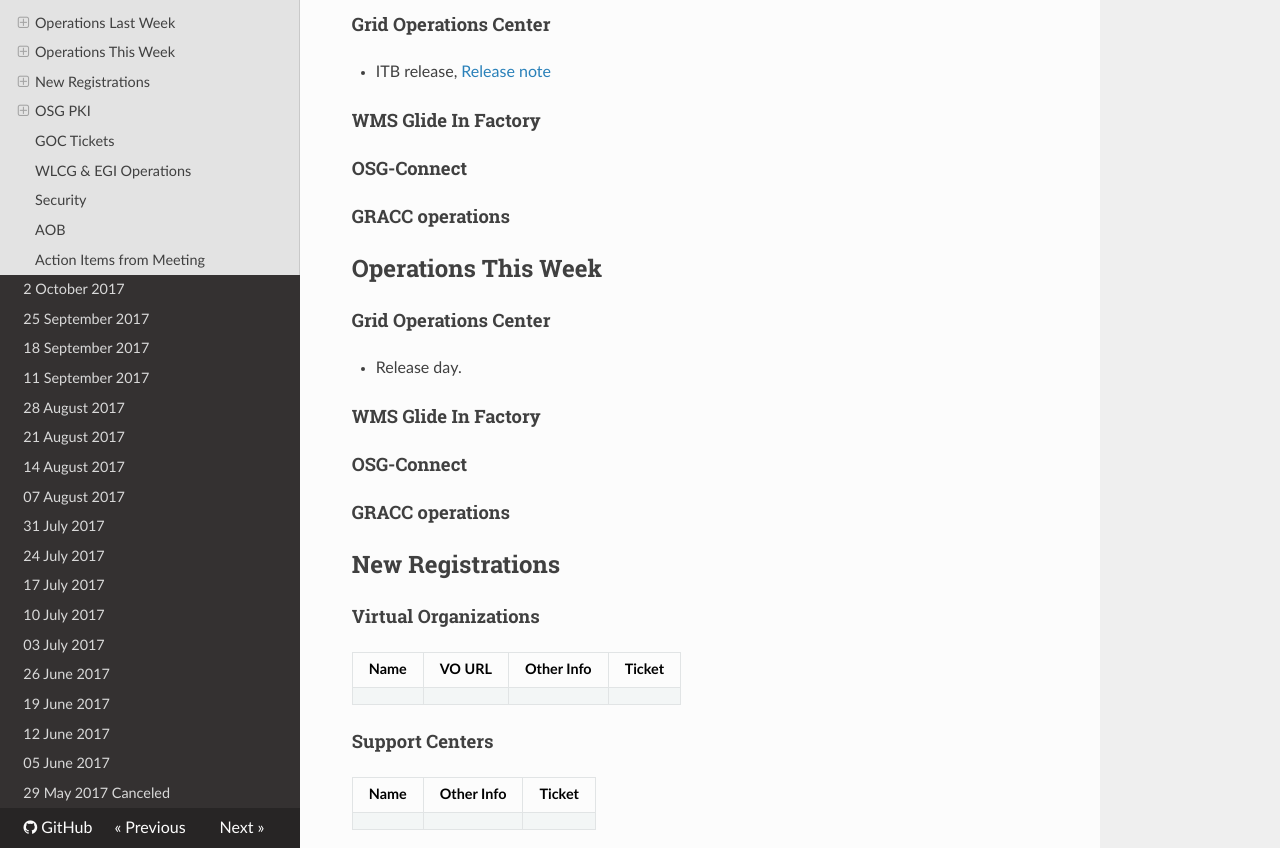
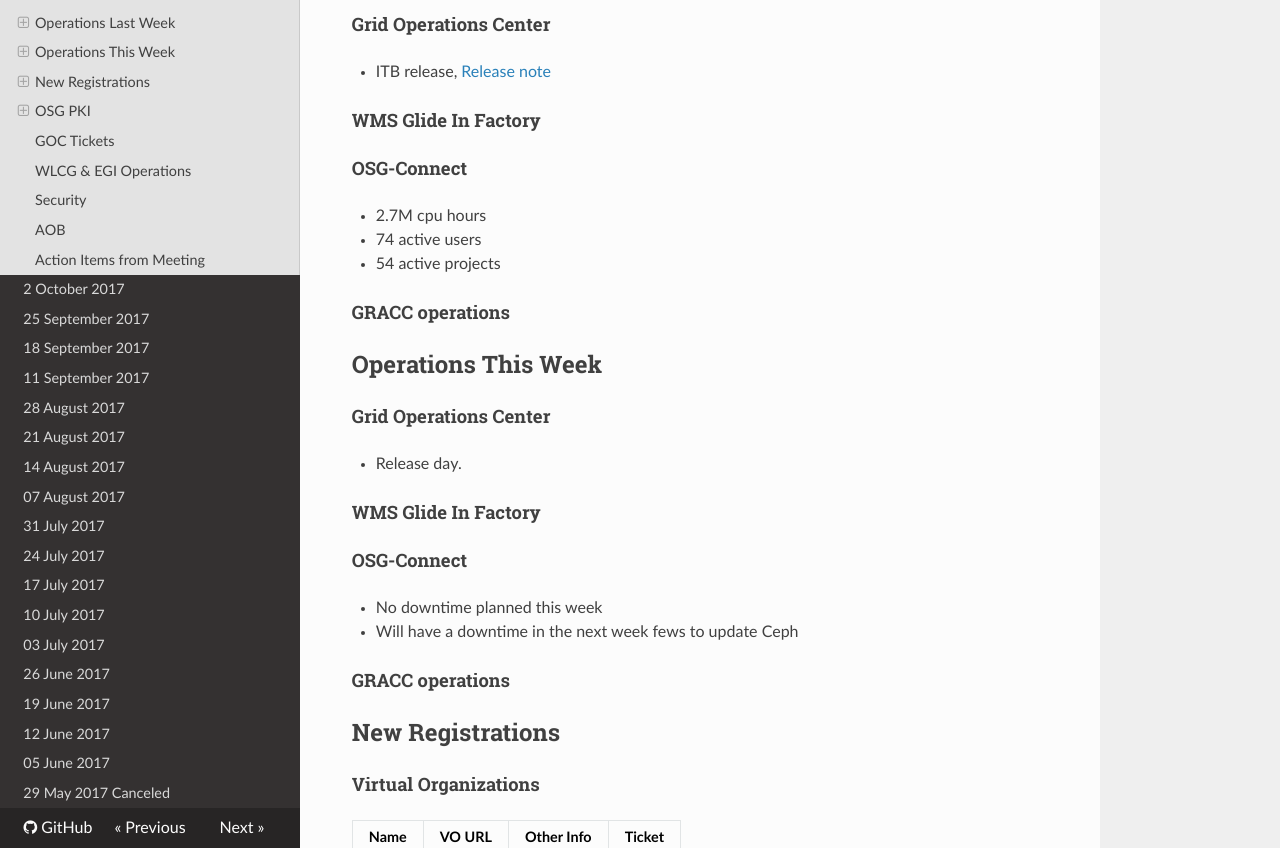
Before and after one commit to osg-htc/operations, an MkDocs documentation site: the page built from docs/WeeklyMinutes/09Oct2017.md, in a window 1280 px wide and 900 px high, scrolled down 1076 px, cut to the strip 52-900 px from the top of the window. Built offline with MkDocs 1.6.1, drawn with Linux system fonts in a browser that asks for light colours; nearby versions of some CDN libraries; old or Windows-style settings are respelled for this version of MkDocs.

Commit message:
OSG Connect updates

```diff
--- a/docs/WeeklyMinutes/09Oct2017.md
+++ b/docs/WeeklyMinutes/09Oct2017.md
@@ -24,6 +24,9 @@
 #### WMS Glide In Factory
 
 #### OSG-Connect
+   * 2.7M cpu hours
+   * 74 active users
+   * 54 active projects
 
 #### GRACC operations
 
@@ -35,6 +38,8 @@
 #### WMS Glide In Factory
 
 #### OSG-Connect
+   * No downtime planned this week
+   * Will have a downtime in the next week fews to update Ceph
 
 #### GRACC operations
 
```
